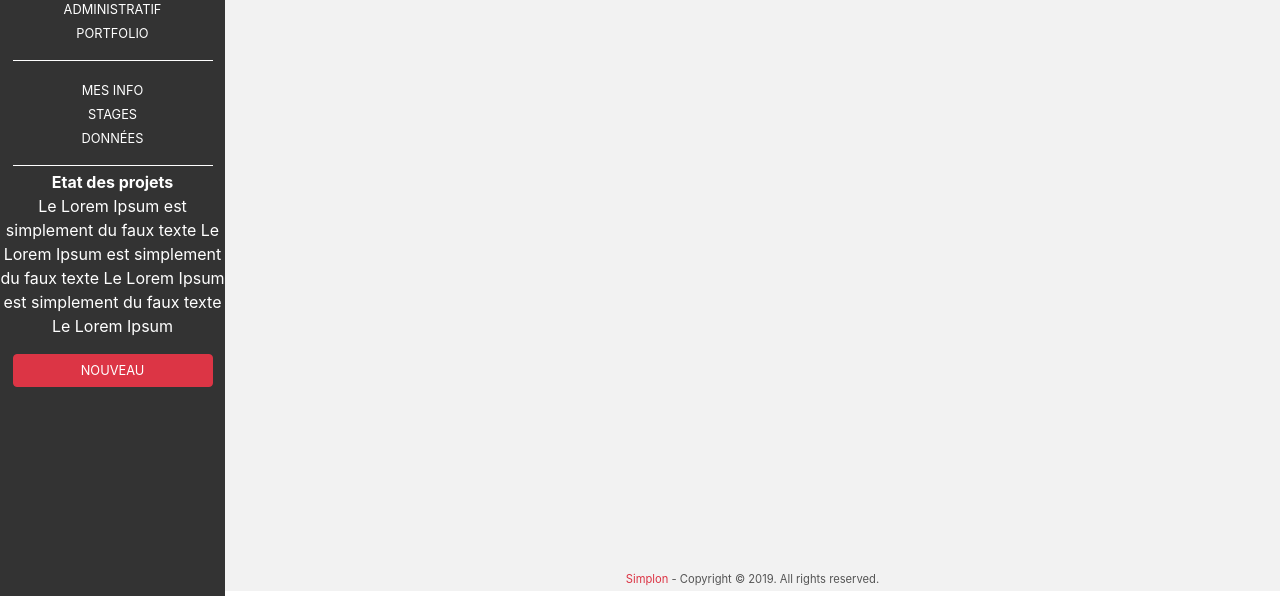
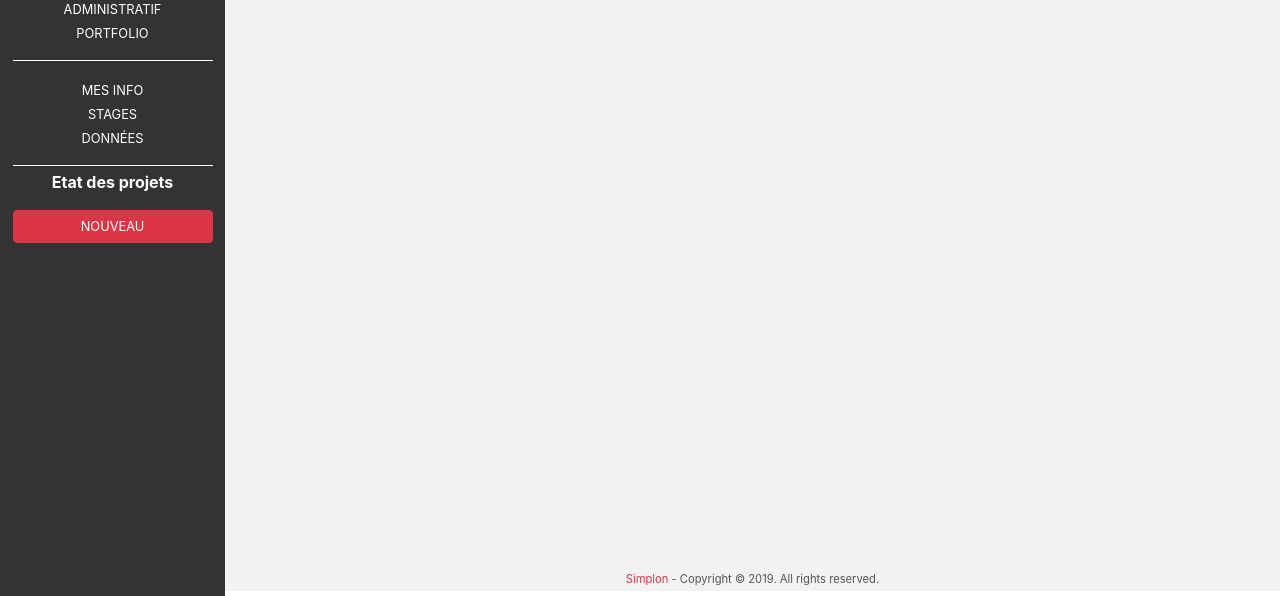
Before and after one commit to TeddyCouaillier/simplononline, a Symfony app: template templates/base.html.twig in a window 1280 px wide. Shown: the part 204-800 px from the top of the page. Run offline with Twig, Linux system fonts and the light colour scheme; the template is opened without the code that fills it, so the values that code supplies are empty; some libraries are stand-ins or nearby versions.

Commit message:
Finish base template

```diff
--- a/public/css/leftsection.css
+++ b/public/css/leftsection.css
@@ -29,11 +29,11 @@
 .nav-left div:last-child{
     margin: 0;
 }
-.nav-left .status{
+.nav-left .project-status{
     max-height: 100%;
     overflow-y: scroll;
 }
-.nav-left .status::-webkit-scrollbar{
+.nav-left .project-status::-webkit-scrollbar{
     display: none;
 }
 .nav-left button{
--- a/templates/partials/leftsection.html.twig
+++ b/templates/partials/leftsection.html.twig
@@ -17,11 +17,9 @@
             <hr class="mb-1">
         </ul>
     </div>
-    <div class="h-100">
-        <span><b>Etat des projets</b></span>
-        <p class="status">Le Lorem Ipsum est simplement du faux texte Le Lorem Ipsum est simplement du faux texte Le Lorem Ipsum est simplement du faux texte Le Lorem Ipsum
-
-        </p>
-        <button class="btn btn-danger">NOUVEAU</button>
+    <span><b>Etat des projets</b></span>
+    <div class="project-status">
+        <p></p>
+        <button class="btn btn-danger mb-3">NOUVEAU</button>
     </div>
 </div>
```
Also changed, not shown: public/css/login.css (added, +20 -0 lines), templates/login.html.twig (added, +18 -0 lines).
